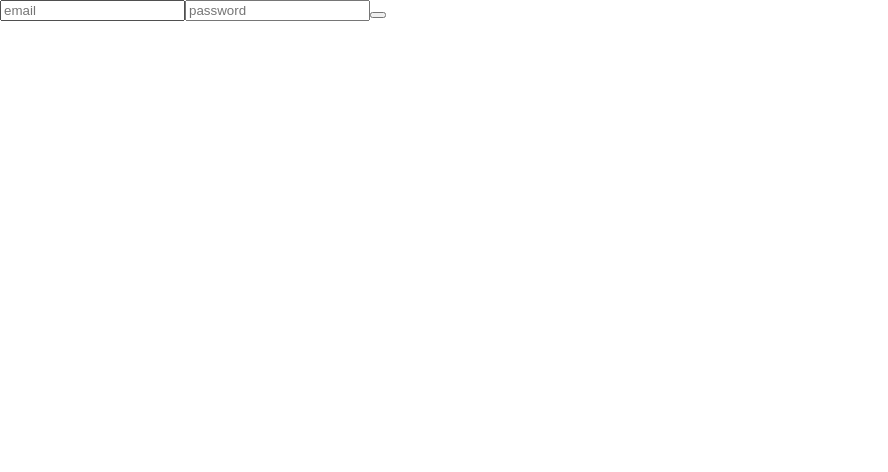
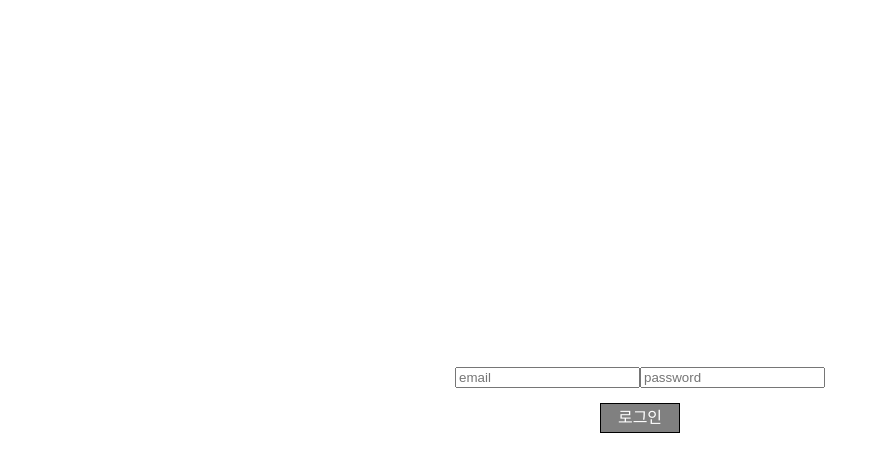
Before and after one commit to uoslife/uoslife-assignment-fe-2, a React (Create React App) app: page /login in a window 1280 px wide. Shown: the top 472 px of the page, without its empty margins (0-888 px from the left). Built offline with nearby package versions, Linux system fonts and the light colour scheme; a web font is replaced by a local one.

Commit message:
feat: 로그인 페이지 제작

```diff
--- a/src/pages/Login.tsx
+++ b/src/pages/Login.tsx
@@ -1,12 +1,83 @@
+import styled from 'styled-components';
+import { useEffect, useState } from 'react';
+import { useNavigate } from 'react-router-dom';
+import { logInAPI } from '../api/auth';
+
+const Container = styled.div`
+  display: flex;
+  flex-direction: column;
+  gap: 15px;
+  justify-content: center;
+  align-items: center;
+  width: 100%;
+  height: 100vh;
+`;
+
+const SubmitButton = styled.div`
+  display: flex;
+  justify-content: center;
+  align-items: center;
+  width: 80px;
+  height: 30px;
+  border: 1px black solid;
+  background-color: gray;
+  color: white;
+`;
+
 const Login = () => {
+  const [inputs, setInputs] = useState({
+    email: '',
+    password: '',
+  });
+  const { password, email } = inputs;
+  const navigate = useNavigate();
+
+  const onChange = (e: React.ChangeEvent<HTMLInputElement>) => {
+    const { value, name } = e.target;
+    setInputs({
+      ...inputs,
+      [name]: value,
+    });
+  };
+
+  const handleLogIn = async () => {
+    const response = await logInAPI({
+      email: inputs.email,
+      password: inputs.password,
+    });
+
+    const { access_token, refresh_token } = await response.json();
+
+    localStorage.setItem('access_token', access_token);
+    localStorage.setItem('refresh_token', refresh_token);
+
+    navigate('/main');
+  };
+
+  useEffect(() => {
+    if (localStorage.getItem('access_token')) navigate('/main');
+  }, []);
+
   return (
-    <>
+    <Container>
       <form>
-        <input type="email" placeholder="email" />
-        <input type="password" placeholder="password" />
-        <button type="submit" />
+        <input
+          type="email"
+          name="email"
+          placeholder="email"
+          value={email}
+          onChange={onChange}
+        />
+        <input
+          type="password"
+          name="password"
+          placeholder="password"
+          value={password}
+          onChange={onChange}
+        />
       </form>
-    </>
+      <SubmitButton onClick={handleLogIn}>로그인</SubmitButton>
+    </Container>
   );
 };
 
```
